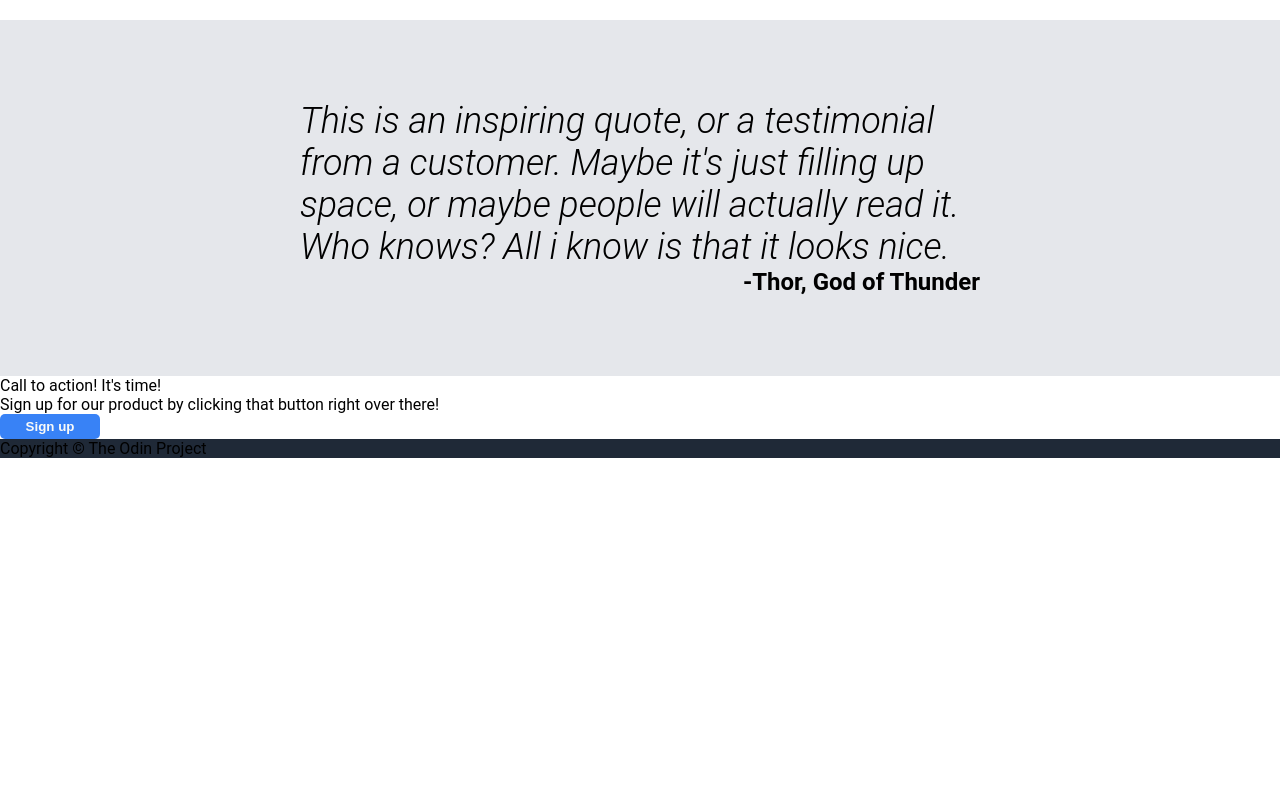
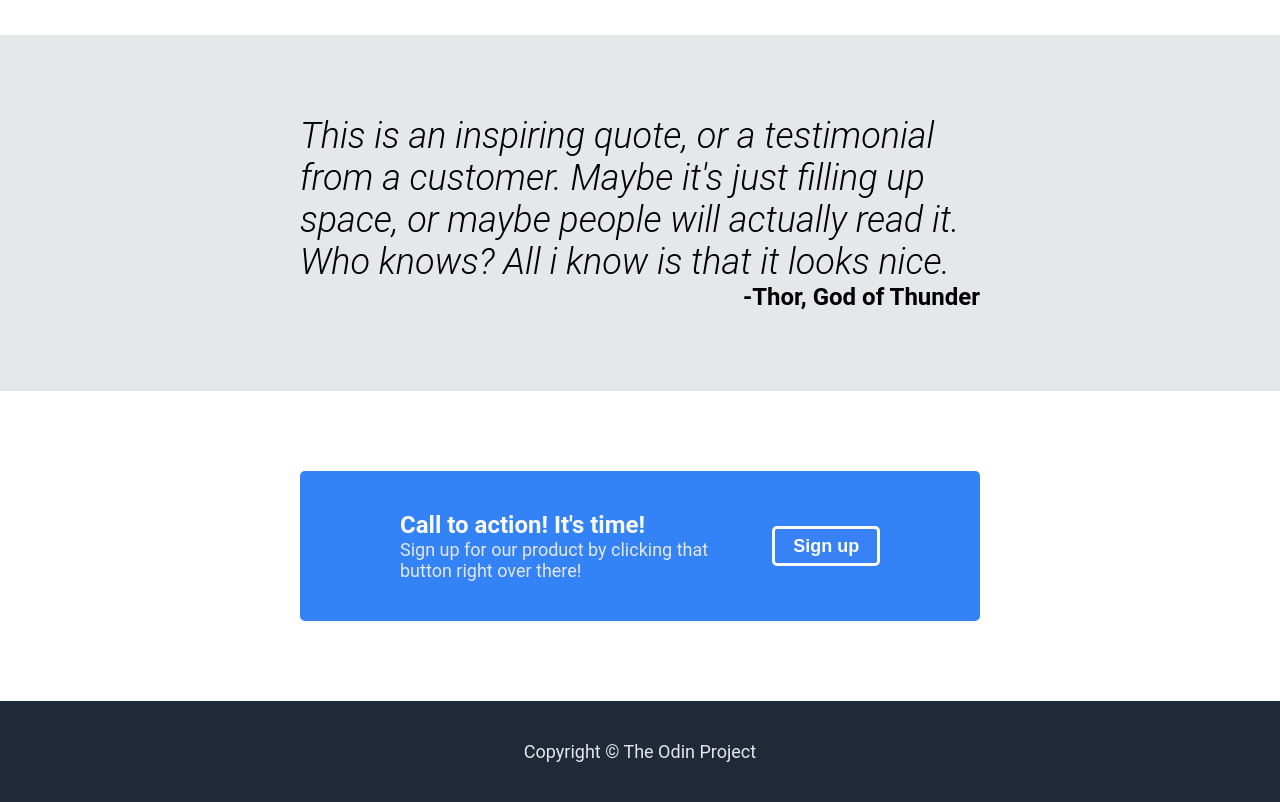
Before and after one commit to zsklz/landing-page, a plain HTML site: page index.html in a window 1280 px wide. Shown: the part 936-1738 px from the top of the page. Before the commit the page ends 1394 px from the top, so only its background shows below. Drawn offline with Linux system fonts and the light colour scheme.

Commit message:
Finish call to action and footer css

```diff
--- a/index.html
+++ b/index.html
@@ -73,12 +73,12 @@
     <div class="signup">
       <div class="call-to-action">
 	<div class="call-to-action-message">
-	  <div class"call-to-action-header">Call to action! It's time!</div>
+	  <div class="call-to-action-header">Call to action! It's time!</div>
 	  <div class="call-to-action-text">Sign up for our product by clicking that
 	    button right over there!
 	  </div>
 	</div>
-	<button>Sign up</button>
+	<button class="btn">Sign up</button>
       </div>
     </div>
     <footer>
--- a/style.css
+++ b/style.css
@@ -71,10 +71,12 @@ header {
 }
 
 button {
-    width: 100px;
+    width: 150px;
+    height: 40px;
     background-color: #3882f6;
     color: #f9faf8;
-    font-weight: 800;
+    font-size: 18px;
+    font-weight: 700;
     padding: 5px 3px;
     border: none;
     border-radius: 5px;
@@ -155,9 +157,45 @@ button {
 
 .signup {
     flex: 1;
+    display: flex;
+    justify-content: center;
+    align-items: center;
+    padding: 80px 300px;
+}
+
+.call-to-action {
+    flex: 1;
+    background-color: #3382f6;
+    justify-content: space-between;
+    align-items: center;
+    border-radius: 5px;
+    display: flex;
+    gap: 30px;
+    padding: 40px 100px;
+}
+
+.call-to-action-header {
+    font-size: 24px;
+    color: #f9faf8;
+    font-weight: 700;
+}
+
+.call-to-action-text {
+    font-size: 18px;
+    color: #e5e7eb;
+
+}
+
+.btn {
+    border: 3px solid #f9faf8;
 }
 
 footer {
     flex: 0;
+    display: flex;
+    justify-content: center;
     background-color: #1f2937;
+    color: #e5e7eb;
+    padding: 40px 0;
+    font-size: 18px;
 }
```
